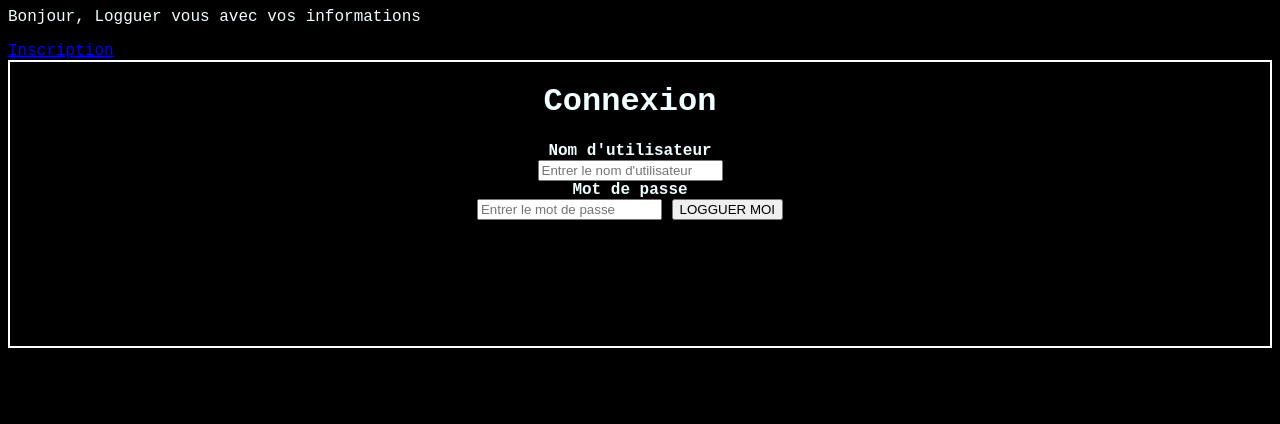
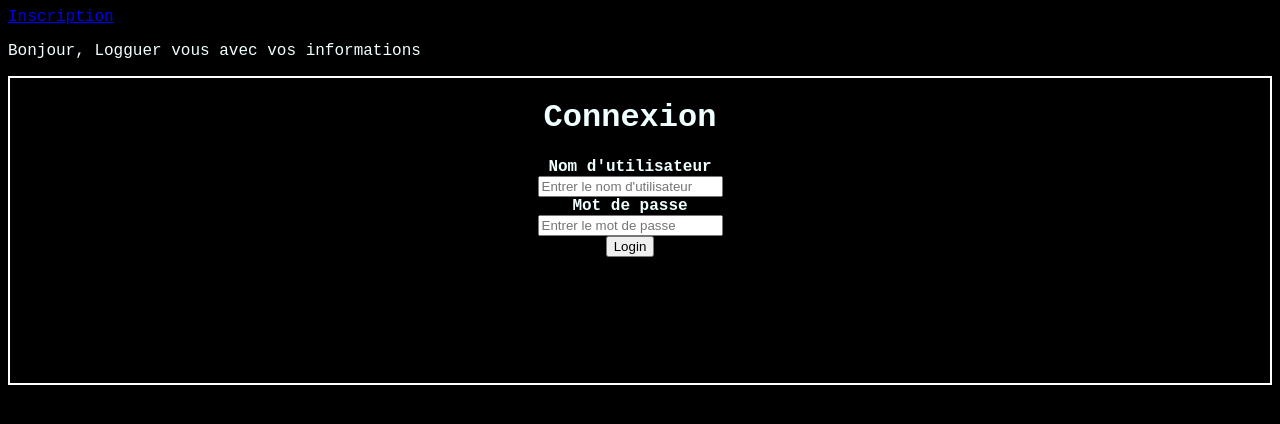
Before and after one commit to cbaraise/Slam3-TP1, a PHP site: page / in a window 1280 px wide. Shown: the top 424 px of the page. Run offline with PHP 8.4, Linux system fonts and the light colour scheme.

Commit message:
modification du css

```diff
--- a/index.php
+++ b/index.php
@@ -5,9 +5,10 @@
         <link rel="stylesheet" href="CSS/style.css" media="screen" type="text/css" />
 
     </head>
+    <a href='Inscription.php' style="inscription">Inscription</a>
     <body>
     <p>Bonjour, Logguer vous avec vos informations</P>
-    <a href='Inscription.php'>Inscription</a>
+
 
         <div id="container" class="formulaire">
             <!-- zone de connexion -->
@@ -20,8 +21,8 @@
 
                 <label><b>Mot de passe</b></label>
                 <input type="password" placeholder="Entrer le mot de passe" name="password" required>
-
-                <input type="submit" id='submit' value='LOGGUER MOI' >
+                <br>
+                <input type="submit" id='submit' value='Login' >
 
                 <?php
 
```
